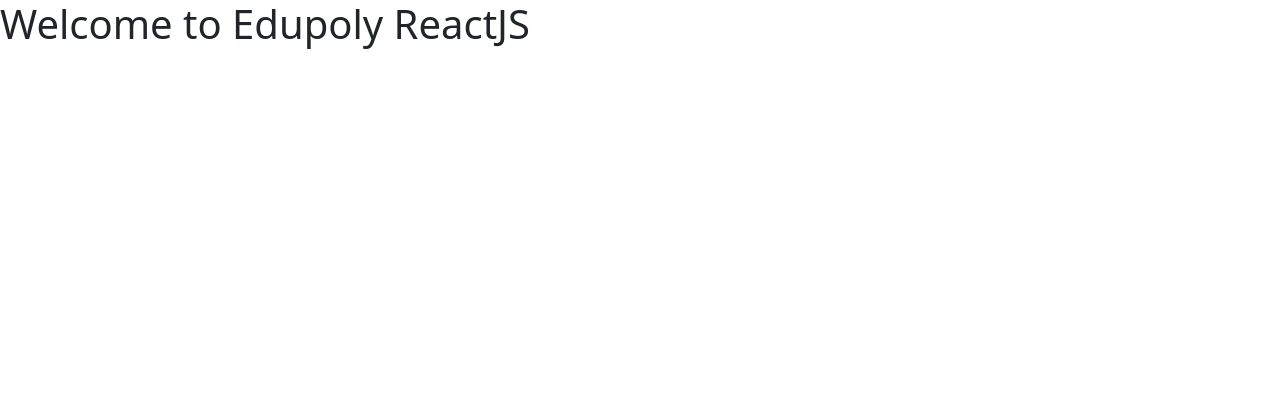
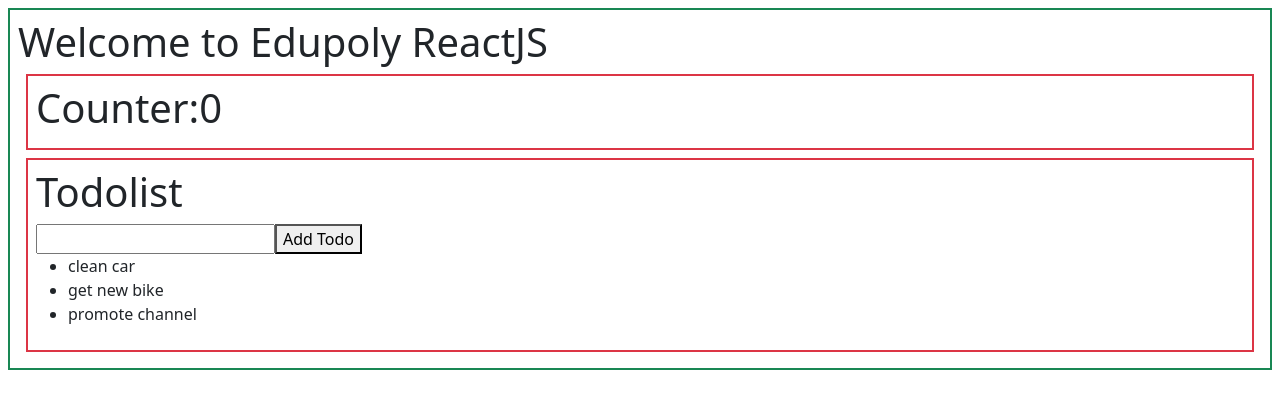
Before and after one commit to edupoly/r19app, a React (Create React App) app: page / in a window 1280 px wide. Shown: the top 408 px of the page. Built offline with nearby package versions, Linux system fonts and the light colour scheme.

Commit message:
reactredux

```diff
--- a/package.json
+++ b/package.json
@@ -9,7 +9,9 @@
     "bootstrap": "^5.2.3",
     "react": "^18.2.0",
     "react-dom": "^18.2.0",
+    "react-redux": "^8.0.5",
     "react-scripts": "5.0.1",
+    "redux": "^4.2.1",
     "web-vitals": "^2.1.4"
   },
   "scripts": {
--- a/public/index.html
+++ b/public/index.html
@@ -40,5 +40,6 @@
       To begin the development, run `npm start` or `yarn start`.
       To create a production bundle, use `npm run build` or `yarn build`.
     -->
+
   </body>
 </html>
--- a/src/App.js
+++ b/src/App.js
@@ -1,11 +1,19 @@
 import logo from './logo.svg';
 import './App.css';
+import { Provider } from 'react-redux';
+import store from './store/store';
+import Counter from './Counter';
+import Todolist from './Todolist';
+function App() {
 
-function App() {
   return (
-    <div>
-      <h1>Welcome to Edupoly ReactJS</h1>
-    </div>
+    <Provider store={store}>
+      <div className='border border-2 m-2 p-2 border-success'>
+        <h1>Welcome to Edupoly ReactJS</h1>
+        <Counter></Counter>
+        <Todolist></Todolist>
+      </div>
+    </Provider>
   );
 }
 
--- /dev/null
+++ b/src/Counter.jsx
@@ -0,0 +1,10 @@
+import {connect} from 'react-redux'
+function Counter(props) {
+  console.log(props)
+  return (
+    <div className='border border-2 m-2 p-2 border-danger'>
+      <h1>Counter:{props.counter.count}</h1>
+    </div>
+  )
+}
+export default connect(function(store){return store})(Counter)
--- /dev/null
+++ b/src/Todolist.jsx
@@ -0,0 +1,21 @@
+import {connect} from 'react-redux'
+import React from 'react'
+function Todolist(props) {
+  console.log(props)
+  const [newtodo, setNewtodo] = React.useState('')
+  return (
+    <div className='border border-2 m-2 p-2 border-danger'>
+      <h1>Todolist</h1>
+      <input type="text" onChange={(e)=>{setNewtodo(e.target.value)}}/>
+      <button onClick={()=>{props.dispatch({type:'ADDTODO',payload:newtodo})}}>Add Todo</button>
+      <ul>
+        {
+          props.todos.todos.map((t)=>{
+            return <li>{t}</li>
+          })
+        }
+      </ul>
+    </div>
+  )
+}
+export default connect(function(store){return store})(Todolist)
--- /dev/null
+++ b/src/store/counterReducer.js
@@ -0,0 +1,16 @@
+const initalState={
+  count:0
+}
+function counterReducer(state=initalState,action){
+  if(action.type==='INC'){
+    return {...state,count:state.count+1}
+  }
+  if(action.type==='DEC'){
+    return {...state,count:state.count-1}
+  }
+  if(action.type==='RESET'){
+    return {...state,count:initalState.count}
+  }
+  return state
+}
+export default counterReducer;
--- /dev/null
+++ b/src/store/likedislikeReducer.js
@@ -0,0 +1,15 @@
+const initalState = {
+  likes:0,
+  dislikes:0
+}
+
+function likedislikeReducer(state=initalState,action){
+  if(action.type==='LIKE'){
+    return {...state,likes:state.likes+1}
+  }
+  if(action.type==='DISLIKE'){
+    return {...state,dislikes:state.dislikes+1}
+  }
+  return state
+}
+export default likedislikeReducer;
--- /dev/null
+++ b/src/store/reducer.js
@@ -0,0 +1,6 @@
+import counterReducer from "./counterReducer";
+import todoReducer from "./todoReducer";
+import likedislikeReducer from "./likedislikeReducer";
+import {combineReducers} from 'redux'
+var reducer = combineReducers({counter:counterReducer,todos:todoReducer,likedislikes:likedislikeReducer})
+export default reducer
--- /dev/null
+++ b/src/store/store.js
@@ -0,0 +1,4 @@
+import reducer from "./reducer";
+import {createStore} from 'redux';
+var store = createStore(reducer);
+export default store;
--- /dev/null
+++ b/src/store/todoReducer.js
@@ -0,0 +1,11 @@
+const initalState = {
+  todos:["clean car","get new bike","promote channel"]
+}
+function todoReducer(state=initalState,action){
+
+  if(action.type==='ADDTODO'){
+    return {...state,todos:[...state.todos,action.payload]}
+  }
+  return state;
+}
+export default todoReducer;
```
Also changed, not shown: public/currydemo.html (added, +10 -0 lines), 1 other file (tests, documents, lock files or other folders).
